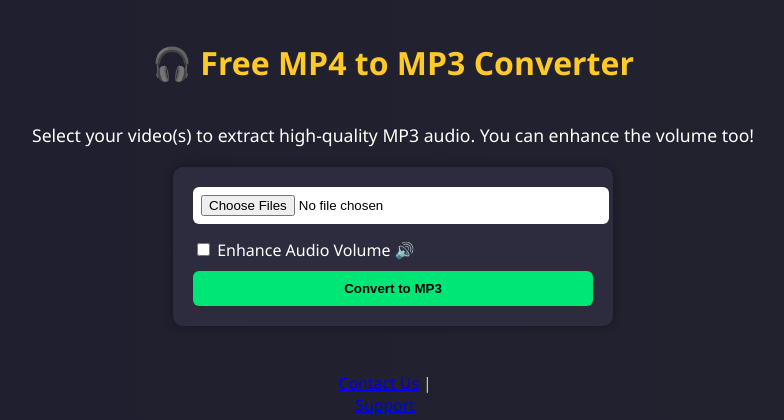
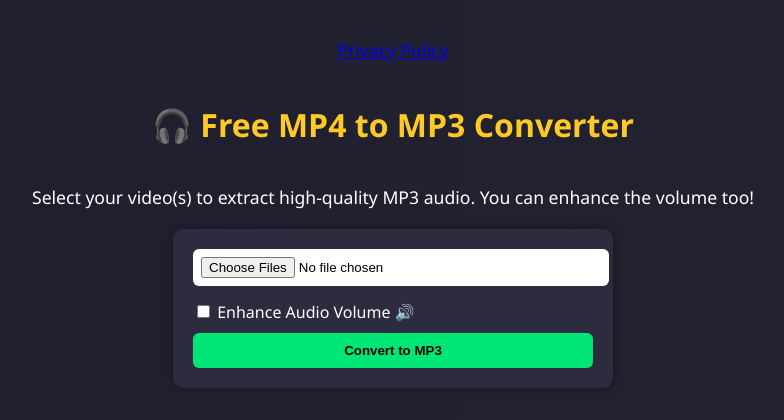
Before and after one commit to Ebukaromuald/Video-_mp3, a Flask app: page / in a window 1280 px wide. Shown: the top 420 px of the page, without its empty margins (247-1031 px from the left). Run offline with Flask 3, Linux system fonts and the light colour scheme.

Commit message:
Add Privacy Policy link to homepage

```diff
--- a/templates/index.html
+++ b/templates/index.html
@@ -98,6 +98,7 @@
   </style>
 </head>
 <body>
+<p><a href="/privacy">Privacy Policy</a></p>
   <h1>🎧 Free MP4 to MP3 Converter</h1>
   <p>Select your video(s) to extract high-quality MP3 audio. You can enhance the volume too!</p>
   <form method="POST" enctype="multipart/form-data">
```
